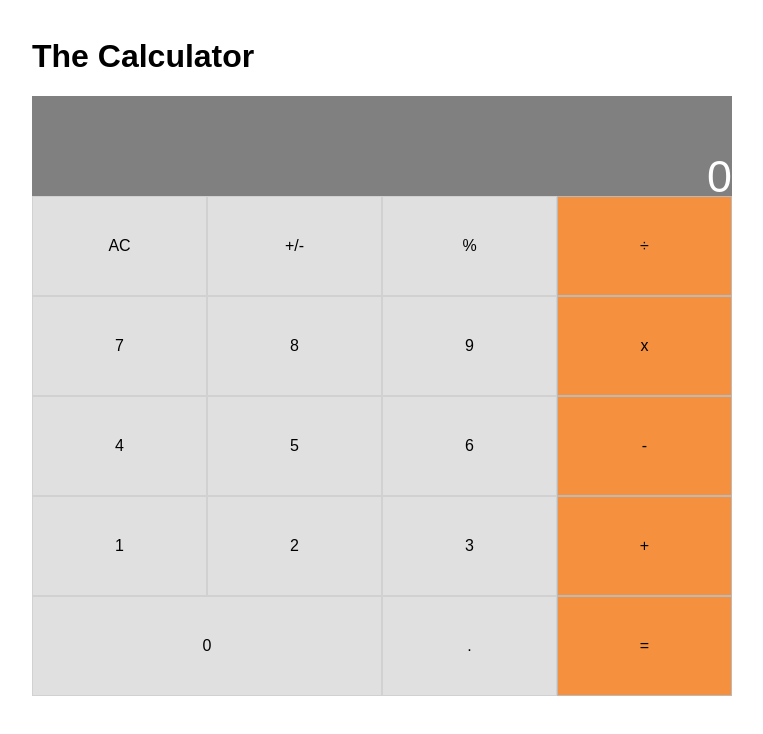
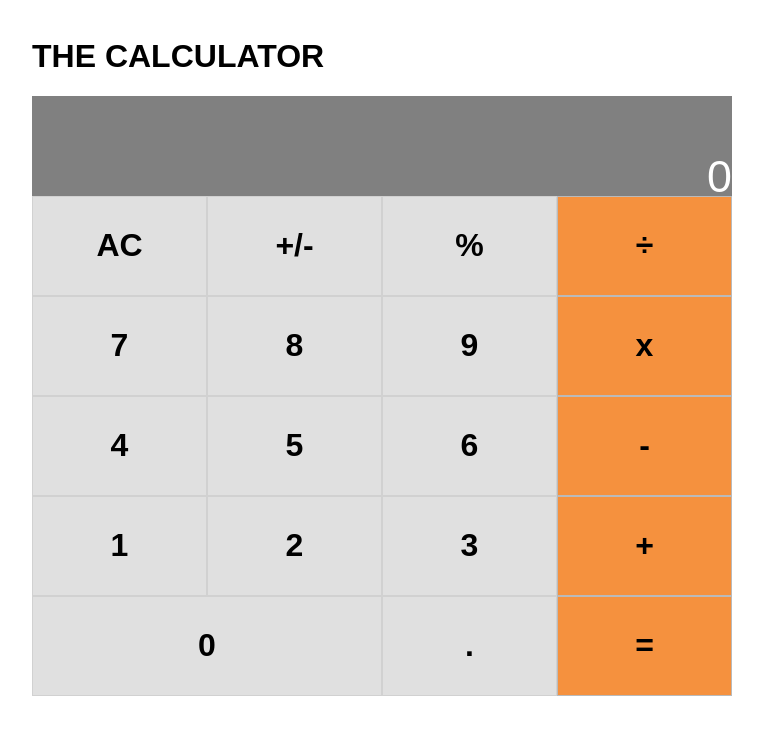
Before and after one commit to mikenath223/React-Calculator, a React (Create React App) app: page / in a window 1280 px wide. Shown: the top 734 px of the page, without its empty margins (258-1021 px from the left). Built offline with nearby package versions, Linux system fonts and the light colour scheme.

Commit message:
[Feature] Create negative number toggle functionality

```diff
--- a/src/components/App.js
+++ b/src/components/App.js
@@ -22,7 +22,22 @@ class App extends React.Component {
   render() {
     return (
       <div className="main-container">
-        <h1>The Calculator</h1>
+        <h1>
+        <span>T</span>
+        <span>H</span>
+        <span>E</span>
+        <span> </span>
+        <span>C</span>
+        <span>A</span>
+        <span>L</span>
+        <span>C</span>
+        <span>U</span>
+        <span>L</span>
+        <span>A</span>
+        <span>T</span>
+        <span>O</span>
+        <span>R</span>
+        </h1>
         <Display output={this.state.total || this.state.next || '0'}
         />
         <ButtonPanel clickHandle={this.handleClick}
--- a/src/logic/calculate.js
+++ b/src/logic/calculate.js
@@ -2,7 +2,12 @@ import operator from './operate'
 
 const calculate = (data, buttonName) => {
   const isNum = (testStr) => /\d/.test(testStr);
-  const isOp = (testStr) => /\+|-|x|÷|%/.test(testStr);
+  const isOp = (testStr) => {
+    if (testStr.length > 1) {
+      return false
+    }
+    return /\+|-|x|÷|%/.test(testStr)
+  };
 
   if (buttonName === 'AC') {
     return {
@@ -19,7 +24,15 @@ const calculate = (data, buttonName) => {
   }
 
   if (!data.next) {
-    if (isOp(buttonName) || (buttonName === '.') || (buttonName === '%') || (buttonName === '+/-')) {
+
+    if ((buttonName === '-') && (data.operation !== null && data.operation.endsWith('n'))) {
+      return {
+        next: 'null',
+        operation: null
+      }
+    }
+
+    if (isOp(buttonName) || (buttonName === '.') || (buttonName === '%')) {
       return {
         next: '0' + buttonName
       }
@@ -30,16 +43,12 @@ const calculate = (data, buttonName) => {
     if (!isOp(data.next.charAt(data.next.length - 1))) {
       return {
         next: data.next + buttonName,
-        operation: data.operation + buttonName,
+        operation: (data.operation || '') + buttonName,
       }
     }
   }
 
-  if (data.operation) {
-
-  }
-
-  if (buttonName === '.') {
+  if ((buttonName === '.')) {
     if (isOp(data.next.charAt(data.next.length - 1))) {
       return {}
     }
@@ -52,6 +61,40 @@ const calculate = (data, buttonName) => {
   }
 
   if (buttonName === '+/-') {
+    if (!data.next) {
+      return {
+        next: '-',
+        operation: data.operation + 'n'
+      }
+    }
+    if (!data.operation) {
+      return {
+        next: '-' + data.next,
+        operation: 'n'
+      }
+    }
+    if (data.operation === 'n') {
+      return {
+        next: data.next.slice(1),
+        operation: null
+      }
+    }
+    if (((data.operation !== null) && (data.operation.length > 1)) && (data.operation.endsWith('-') || data.operation.endsWith('n'))) {
+      return {
+        next: data.next.slice(0, data.next.length - 1),
+        operation: data.operation.slice(0, data.operation.length - 1)
+      }
+    }
+    if (data.next.startsWith('-') && data.next.length < 1) {
+      return {
+        next: 'data.next.slice(1)',
+        operation: null
+      }
+    }
+    return {
+      next: data.next + '-',
+      operation: data.operation + 'n'
+    }
   }
 
 
--- a/src/style.css
+++ b/src/style.css
@@ -39,6 +39,8 @@ body > div {
 .button {
   color: #000;
   cursor: pointer;
+  font-size: 2em;
+  font-weight: 700;
 }
 
 .milky {
```
